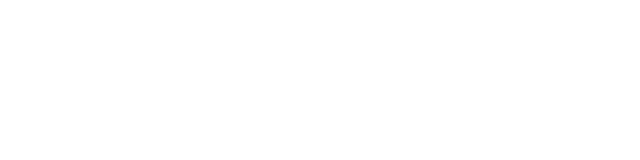
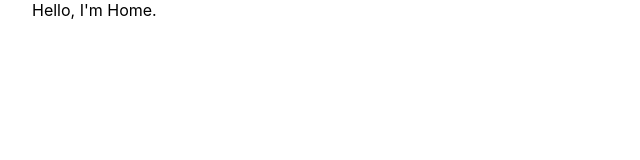
Before and after one commit to manitapaudel/Flashcards, a Next.js app: page / in a window 1280 px wide. Shown: the top 160 px of the page, without its empty margins (0-640 px from the left). Built offline with nearby package versions, Linux system fonts and the light colour scheme.

Commit message:
configure eslint with yarn

```diff
--- a/package.json
+++ b/package.json
@@ -5,7 +5,7 @@
     "dev": "next dev",
     "build": "next build",
     "start": "next start",
-    "lint": "next lint"
+    "lint": "eslint"
   },
   "dependencies": {
     "next": "12.0.7",
@@ -15,7 +15,7 @@
   "devDependencies": {
     "@types/node": "17.0.0",
     "@types/react": "17.0.37",
-    "eslint": "8.5.0",
+    "eslint": "^8.5.0",
     "eslint-config-next": "12.0.7",
     "typescript": "4.5.4"
   }
--- a/pages/index.tsx
+++ b/pages/index.tsx
@@ -1,70 +1,11 @@
 import type { NextPage } from 'next'
-import Head from 'next/head'
-import Image from 'next/image'
+
 import styles from '../styles/Home.module.css'
 
 const Home: NextPage = () => {
   return (
     <div className={styles.container}>
-      {/* <Head>
-        <title>Create Next App</title>
-        <meta name="description" content="Generated by create next app" />
-        <link rel="icon" href="/favicon.ico" />
-      </Head>
-
-      <main className={styles.main}>
-        <h1 className={styles.title}>
-          Welcome to <a href="https://nextjs.org">Next.js!</a>
-        </h1>
-
-        <p className={styles.description}>
-          Get started by editing{' '}
-          <code className={styles.code}>pages/index.tsx</code>
-        </p>
-
-        <div className={styles.grid}>
-          <a href="https://nextjs.org/docs" className={styles.card}>
-            <h2>Documentation &rarr;</h2>
-            <p>Find in-depth information about Next.js features and API.</p>
-          </a>
-
-          <a href="https://nextjs.org/learn" className={styles.card}>
-            <h2>Learn &rarr;</h2>
-            <p>Learn about Next.js in an interactive course with quizzes!</p>
-          </a>
-
-          <a
-            href="https://github.com/vercel/next.js/tree/master/examples"
-            className={styles.card}
-          >
-            <h2>Examples &rarr;</h2>
-            <p>Discover and deploy boilerplate example Next.js projects.</p>
-          </a>
-
-          <a
-            href="https://vercel.com/new?utm_source=create-next-app&utm_medium=default-template&utm_campaign=create-next-app"
-            className={styles.card}
-          >
-            <h2>Deploy &rarr;</h2>
-            <p>
-              Instantly deploy your Next.js site to a public URL with Vercel.
-            </p>
-          </a>
-        </div>
-      </main>
-
-      <footer className={styles.footer}>
-        <a
-          href="https://vercel.com?utm_source=create-next-app&utm_medium=default-template&utm_campaign=create-next-app"
-          target="_blank"
-          rel="noopener noreferrer"
-        >
-          Powered by{' '}
-          <span className={styles.logo}>
-            <Image src="/vercel.svg" alt="Vercel Logo" width={72} height={16} />
-          </span>
-        </a>
-      </footer> */}
+      Hello, I&apos;m Home.
     </div>
   )
 }
```
Also changed, not shown: .eslintrc.json, 1 other file (tests, documents, lock files or other folders).
